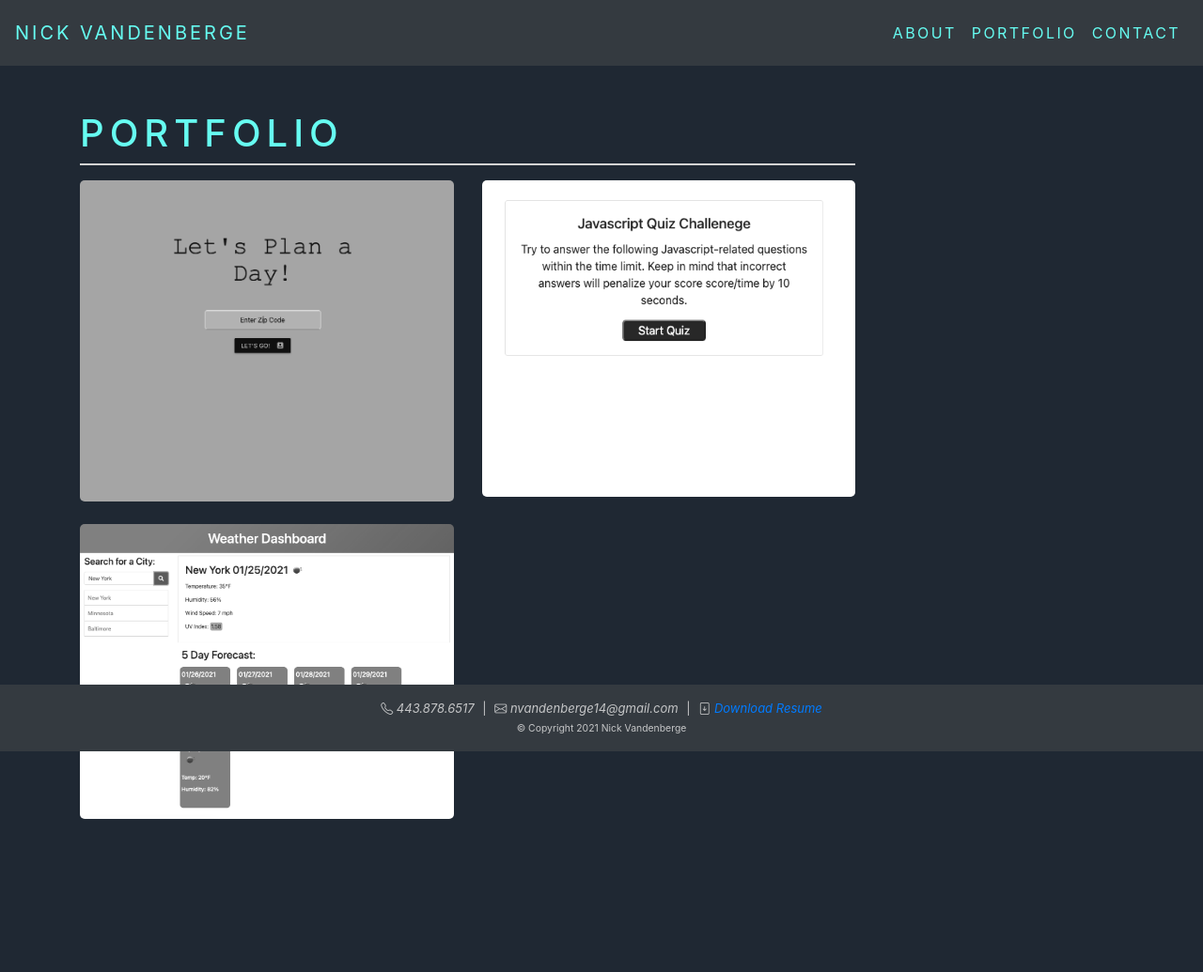
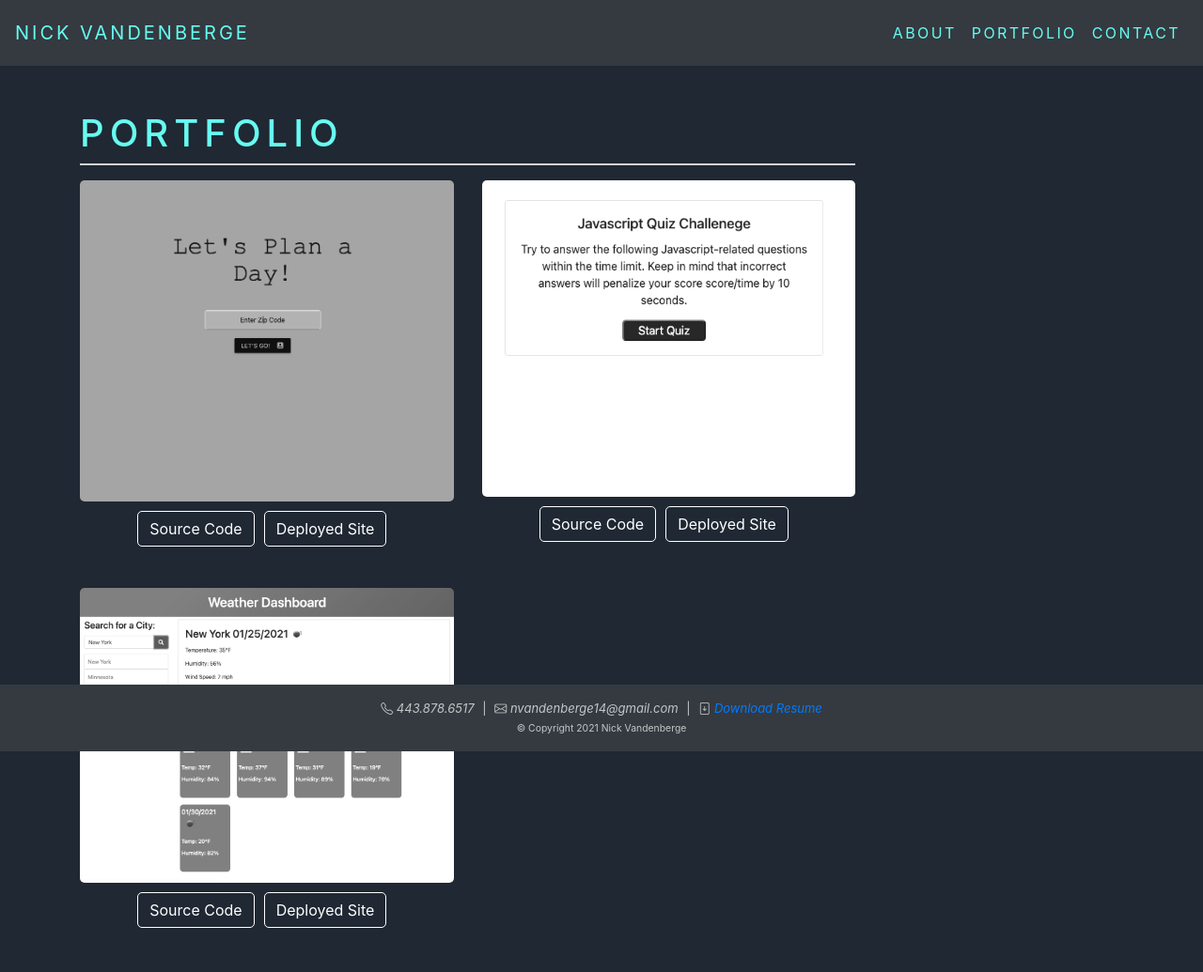
Before and after one commit to nvandenberge/Portfolio, a plain HTML site: page portfolio.html in a window 1280 px wide. Shown: the whole page at 94% size. Before the commit the page ends 944 px from the top, so only its background shows below. Drawn offline with nearby package versions, Linux system fonts and the light colour scheme.

Commit message:
added links to apps in portfolio

```diff
--- a/assets/css/style.css
+++ b/assets/css/style.css
@@ -71,7 +71,7 @@ a > img:hover {
 .color img {
   filter: grayscale(100%);
   -webkit-filter: grayscale(100%);
-  -webkit-transition: all 1s ease;
+  -webkit-transition: all .3s ease;
   border-radius: 5px;
   border: none;
   width: 100%;
@@ -83,14 +83,40 @@ a > img:hover {
   filter: gray;
   -webkit-filter: grayscale(0%);
   filter: none;
-  transition: 1s ease;
+  transition: .3s ease;
   box-shadow: 0 3px 20px #66fcf1;
 }
 
-.bi-telephone, .bi-envelope {
+/* Feedback for Portfolio buttons */
+.appLinks {
+  display: flex;
+  align-items: center;
+  justify-content: center;
+  margin-bottom: 20px;
+}
+
+.appLinks > a {
+  border-radius: 5px;
+  color: white;
+  margin: 10px 10px 0 0;
+  border: 1px solid #ffffff;
+}
+
+.appLinks > a:hover {
+  background-color: #66fcf1;
+  border-radius: 5px;
+  margin: 10px 10px 0 0;
+  color: black;
+  box-shadow: 0 3px 5px #ffffff;
+}
+
+/* Spacing icons in footer */
+.bi-telephone,
+.bi-envelope {
   margin-right: 5px;
 }
 
-.bi-envelope, .bi-file-arrow-down {
+.bi-envelope,
+.bi-file-arrow-down {
   margin-left: 5px;
 }
--- a/portfolio.html
+++ b/portfolio.html
@@ -67,6 +67,10 @@
                     width="350"
                   />
                 </a>
+                <div class="appLinks">
+                  <a href="https://github.com/nvandenberge/LetsPlanADay" target="_blank" class="btn">Source Code</a>
+                  <a href="https://nvandenberge.github.io/LetsPlanADay/" target="_blank" class="btn">Deployed Site</a>
+                </div>
               </div>
               <div class="col-lg-6 mb-4 color">
                 <a href="https://nvandenberge.github.io/JavascriptQuizApp/" target="_blank">
@@ -77,6 +81,10 @@
                     width="350"
                   />
                 </a>
+                <div class="appLinks">
+                  <a href="https://github.com/nvandenberge/JavascriptQuizApp" target="_blank" class="btn">Source Code</a>
+                  <a href="https://nvandenberge.github.io/JavascriptQuizApp/" target="_blank" class="btn">Deployed Site</a>
+                </div>
               </div>
             </div>
             <div class="row">
@@ -89,6 +97,10 @@
                     width="350"
                   />
                 </a>
+                <div class="appLinks">
+                  <a href="https://github.com/nvandenberge/WeatherDashboard" target="_blank" class="btn">Source Code</a>
+                  <a href="https://nvandenberge.github.io/WeatherDashboard/" target="_blank" class="btn">Deployed Site</a>
+                </div>
               </div>
               <!-- Placeholder for when e add more projects to Porfolio -->
               <!-- <div class="col-lg-6 mb-4 color">
```
